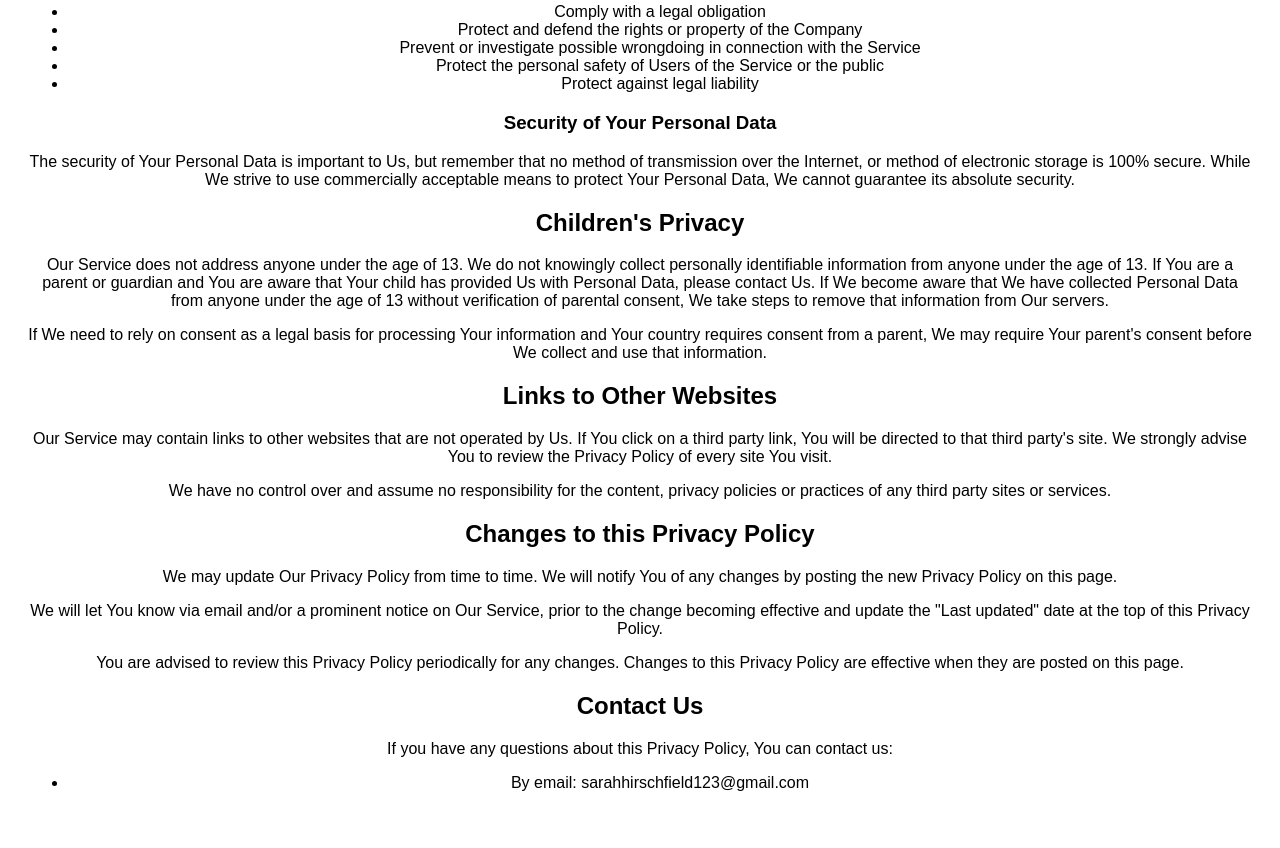
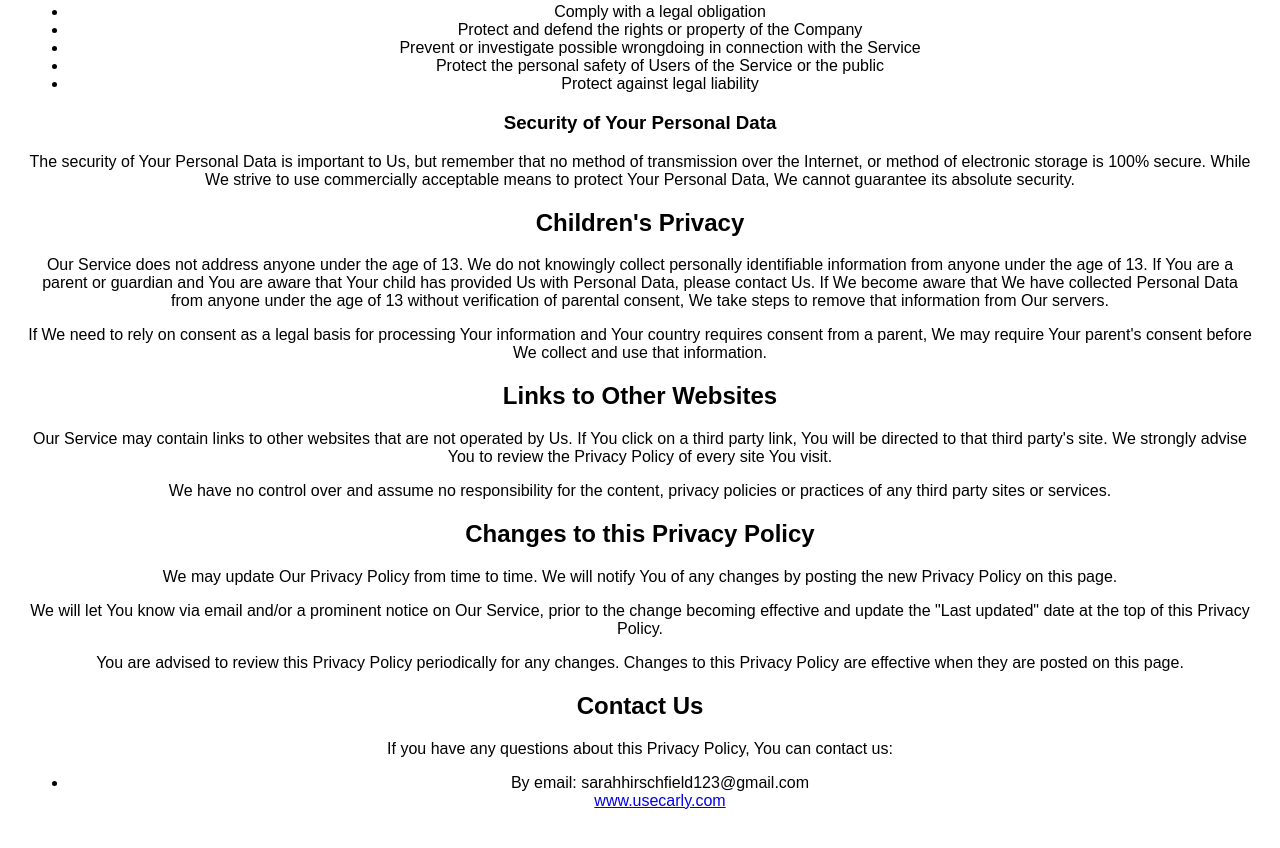
Before and after one commit to shirschfield/support-site, a plain HTML site: page index.html in a window 1280 px wide. Shown: the part 3294-4142 px from the top of the page. Drawn offline with Linux system fonts and the light colour scheme.

Commit message:
Add website

```diff
--- a/index.html
+++ b/index.html
@@ -163,6 +163,9 @@
 <p>If you have any questions about this Privacy Policy, You can contact us:</p>
 <ul>
 <li>By email: sarahhirschfield123@gmail.com</li>
+<a href="https://www.usecarly.com?utm_source=prodraft&utm_medium=privacy_policy&utm_campaign=referral" target="_blank">
+  www.usecarly.com
+</a>
 </ul>
 </body>
 </html>
```
